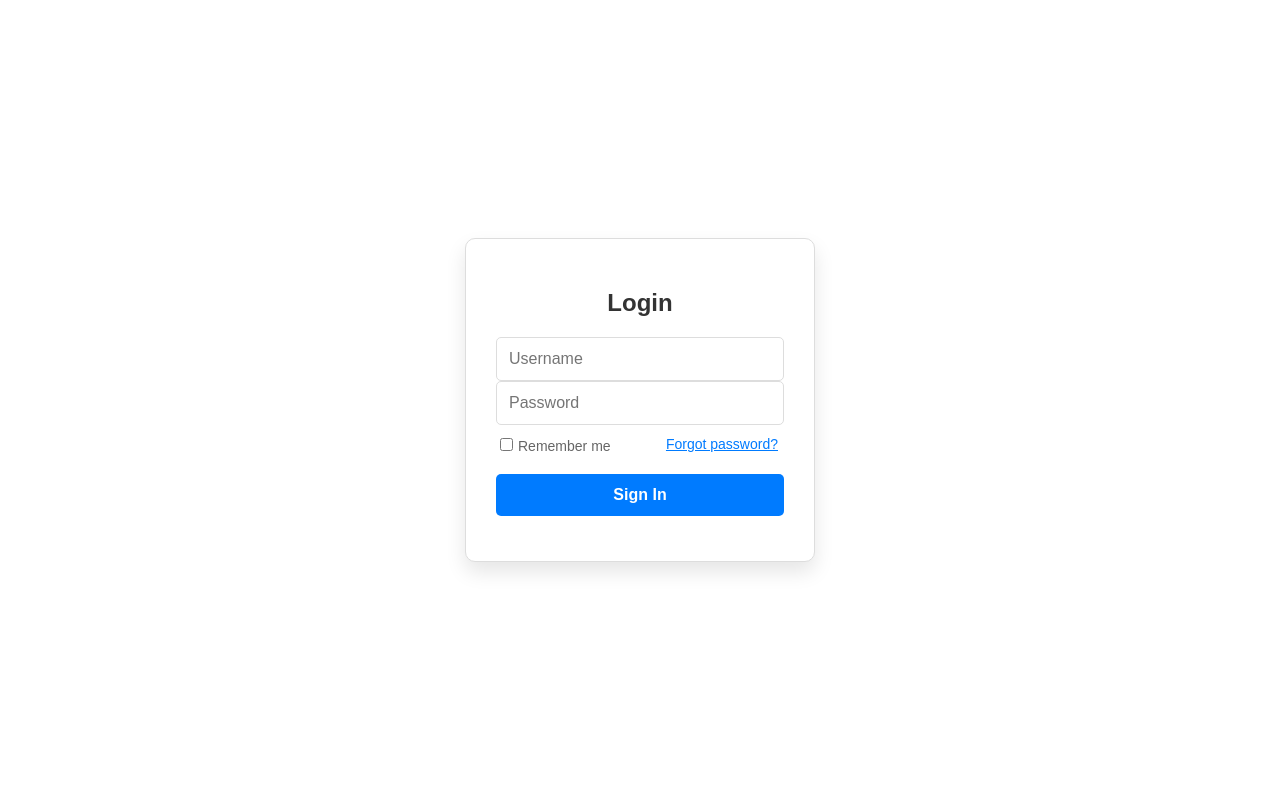
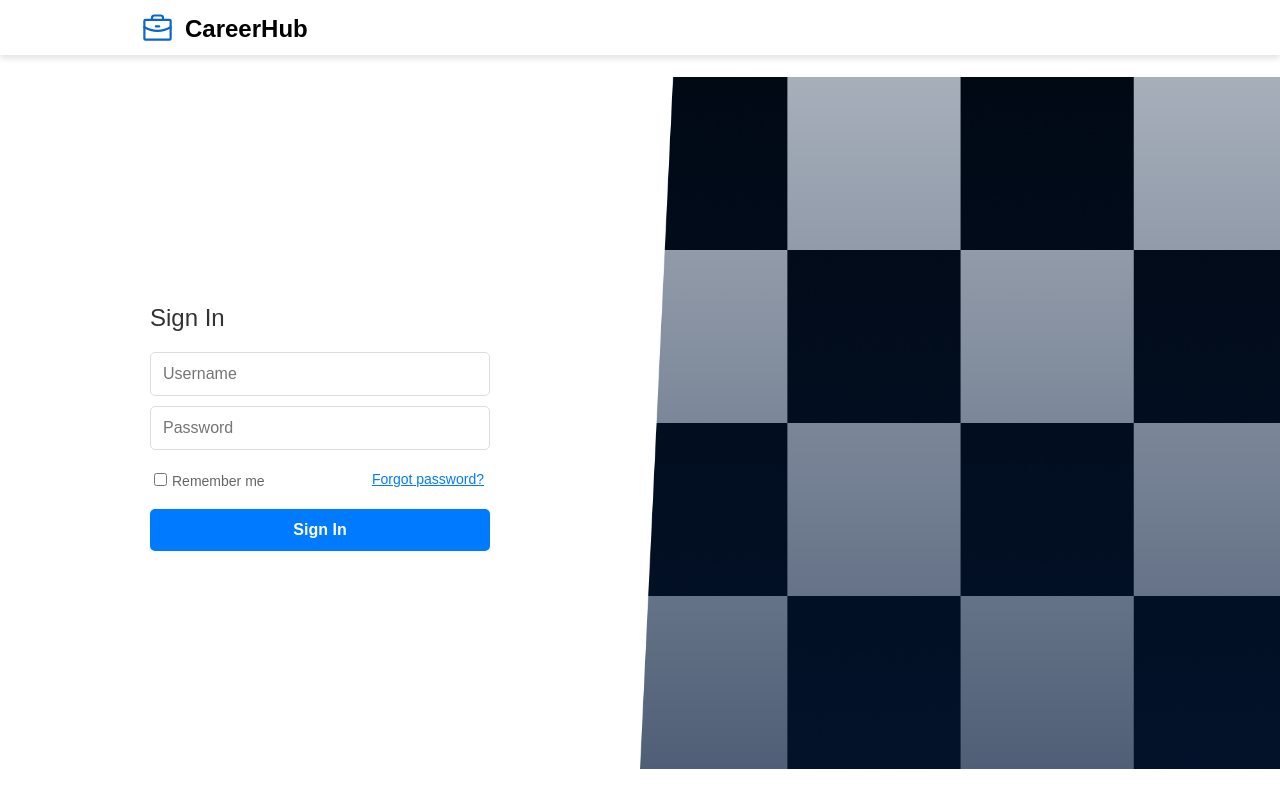
Before and after one commit to suzerain-r/career-hub-front, a React (Create React App) app: page /signin in a window 1280 px wide. Built offline with nearby package versions, Linux system fonts and the light colour scheme.

Commit message:
Auth and home changes

```diff
--- a/src/page/CreateStudent.js
+++ b/src/page/CreateStudent.js
@@ -1,5 +1,7 @@
 import React, { useState } from 'react';
-import '../style/create_student_style.css';
+import '../style/auth_style.css';
+import logo from "../resources/logo.svg";
+import fonImage from "../resources/auth-fon-image.png";
 
 const CreateStudent = () => {
 
@@ -46,43 +48,57 @@ const CreateStudent = () => {
     };
 
     return (
-        <div className="create-student-page">
-            <form onSubmit={handleSubmit} className="create-student-form">
-                <h2>Create Student</h2>
+        <div className="auth_container">
+            <header className="header">
+                <div className="logo_container">
+                    <img src={logo} className="header_logo"></img>
+                    <div className="header_logo_text">CareerHub</div>
+                </div>
+            </header>
+            <main className="main_container">
+                <form onSubmit={handleSubmit} className="auth_form">
+                    <h2 className="auth_title">Create Student</h2>
 
-                <div className="create-student_inputGroup">
+                    <div className="auth_inputGroup">
                         <input
                             type="text"
                             value={username}
                             onChange={(e) => setUsername(e.target.value)}
                             required
                             placeholder="Username"
-                        className="create-student_input"
+                            className="auth_input"
                         />
                     </div>
-                <div className="create-student_inputGroup">
+                    <div className="auth_inputGroup">
                         <input
                             type="email"
                             value={email}
                             onChange={(e) => setEmail(e.target.value)}
                             required
                             placeholder="Email"
-                        className="create-student_input"
+                            className="auth_input"
                         />
                     </div>
-                <div className="create-student_inputGroup">
+                    <div className="auth_inputGroup">
                         <input
                             type="password"
                             value={password}
                             onChange={(e) => setPassword(e.target.value)}
                             required
                             placeholder="Password"
-                        className="create-student_input"
+                            className="auth_input"
                         />
                     </div>
 
-                <button type="submit">Create Student</button>
+                    <button type="submit" className="auth_button">Create Student ➜</button>
                 </form>
+                <div className="fon_image_container">
+                    <img
+                        src={fonImage}
+                        className="fonImage"
+                    />
+                </div>
+            </main>
         </div>
 
     );
--- a/src/page/ForgotPassword.js
+++ b/src/page/ForgotPassword.js
@@ -1,6 +1,8 @@
 import React, { useState } from 'react';
 import '../style/auth_style.css';
 import { useNavigate } from "react-router-dom";
+import logo from "../resources/logo.svg";
+import fonImage from "../resources/auth-fon-image.png";
 
 const ForgotPassword = () => {
 
@@ -59,6 +61,14 @@ const ForgotPassword = () => {
 
     return (
         <div className="auth_container">
+            <header className="header">
+                <div className="logo_container">
+                    <img src={logo} className="header_logo"></img>
+                    <div className="header_logo_text">CareerHub</div>
+                </div>
+            </header>
+            <main className="main_container">
+
                 <form className="auth_form">
                     <h2 className="auth_title">Forgot Password</h2>
                     <div className="auth_inputGroup">
@@ -103,6 +113,14 @@ const ForgotPassword = () => {
 
                 </form>
 
+                <div className="fon_image_container">
+                    <img
+                        src={fonImage}
+                        className="fonImage"
+                    />
+                </div>
+            </main>
+
         </div>
     );
 };
--- a/src/page/ResetPassword.js
+++ b/src/page/ResetPassword.js
@@ -1,5 +1,7 @@
 import React, { useState } from 'react';
 import '../style/auth_style.css';
+import fonImage from "../resources/auth-fon-image.png";
+import logo from "../resources/logo.svg";
 
 const ResetPassword = () => {
 
@@ -32,6 +34,13 @@ const ResetPassword = () => {
 
     return (
         <div className="auth_container">
+            <header className="header">
+                <div className="logo_container">
+                    <img src={logo} className="header_logo"></img>
+                    <div className="header_logo_text">CareerHub</div>
+                </div>
+            </header>
+            <main className="main_container">
                 <form onSubmit={handleResetPassword} className="auth_form">
                     <h2 className="auth_title">Reset Password</h2>
                     <div className="auth_inputGroup">
@@ -60,6 +69,14 @@ const ResetPassword = () => {
 
                 </form>
 
+                <div className="fon_image_container">
+                    <img
+                        src={fonImage}
+                        className="fonImage"
+                    />
+                </div>
+            </main>
+
         </div>
     );
 };
--- a/src/page/SignIn.js
+++ b/src/page/SignIn.js
@@ -2,6 +2,8 @@ import React, { useState } from 'react';
 import '../style/auth_style.css';
 import { useNavigate } from 'react-router-dom';
 import {jwtDecode} from "jwt-decode";
+import logo from "../resources/logo.svg";
+import fonImage from '../resources/auth-fon-image.png';
 
 const SignIn = () => {
     const [username, setUsername] = useState('');
@@ -53,8 +55,15 @@ const SignIn = () => {
 
     return (
         <div className="auth_container">
+            <header className="header">
+                <div className="logo_container">
+                    <img src={logo} className="header_logo"></img>
+                    <div className="header_logo_text">CareerHub</div>
+                </div>
+            </header>
+            <main className="main_container">
                 <form onSubmit={handleLogin} className="auth_form">
-                <h2 className="auth_title">Login</h2>
+                    <h2 className="auth_title">Sign In</h2>
                     <div className="auth_inputGroup">
                         <input
                             type="username"
@@ -93,8 +102,16 @@ const SignIn = () => {
                     <button type="submit" className="auth_button">Sign In</button>
 
                 </form>
+
+                <div className="fon_image_container">
+                    <img
+                        src={fonImage}
+                        className="fonImage"
+                    />
                 </div>
-    );
+            </main>
+        </div>
+    )
 };
 
 export default SignIn;
--- a/src/style/auth_style.css
+++ b/src/style/auth_style.css
@@ -1,43 +1,86 @@
 body {
-    font-family: Arial, sans-serif;
-    background-color: #f4f6f8;
-    display: flex;
-    align-items: center;
-    justify-content: center;
-    height: 100vh;
-    margin: 0;
+    background-color: white !important;
 }
 
 .auth_container {
     display: flex;
+    flex-direction: column;
     align-items: center;
     justify-content: center;
+    background-color: white;
+}
+
+.header {
+    display: flex;
+    justify-content: left;
+    align-items: center;
+    background-color: #ffffff;
+    box-shadow: 0 4px 6px rgba(0, 0, 0, 0.1);
+    position: fixed;
     width: 100%;
+    top: 0;
+    left: 0;
+    padding: 10px 20px;
+    z-index: 10;
+}
+
+.logo_container {
+    display: flex;
+    margin-left: 120px;
+}
+
+
+.main_container {
+    margin-top: 50px;
+    display: flex;
+    width: 100%;
+    height: 100%;
+}
+
+
+.fon_image_container {
+    width: 50%;
+    height: 100%;
+    overflow: hidden;
+}
+
+.fonImage {
+    width: 100%;
+    height: 100%;
+    object-fit: cover;
 }
 
 .auth_form {
+    width: 50%;
     display: flex;
     flex-direction: column;
+    justify-content: center;
     align-items: center;
-    padding: 30px;
-    background-color: #ffffff;
-    border: 1px solid #ddd;
+    padding: 0 150px;
     border-radius: 10px;
-    box-shadow: 0 10px 20px rgba(0, 0, 0, 0.1);
-    width: 350px;
+}
+
+.select_container {
+    display: flex;
+    align-items: center;
+    width: 100%;
 }
 
 .auth_title {
     font-size: 24px;
-    font-weight: bold;
+    font-weight: normal;
     color: #333;
     margin-bottom: 20px;
+    width: 100%;
+    padding: 0;
 }
 
 .auth_inputGroup {
     display: flex;
     flex-direction: column;
-    width: 100%;
+    align-items: center;
+    width: 100%; /* Сохраняем текущую ширину */
+    margin-bottom: 10px;
 }
 
 .auth_label {
@@ -46,19 +89,31 @@ body {
     margin-bottom: 5px;
 }
 
-.auth_input, .auth_select {
+.auth_input {
     padding: 12px;
     font-size: 16px;
     border: 1px solid #ddd;
     border-radius: 5px;
     transition: border-color 0.3s;
+    width: 100%;
+    max-width: 500px;
 }
 
-.auth_input:focus, .auth_select:focus {
-    border-color: #007bff;
-    outline: none;
+
+.auth_select,
+.auth_input {
+    width: 100%;
+    font-size: 16px;
+    padding: 12px;
+    border: 1px solid #ddd;
+    border-radius: 5px;
+    transition: border-color 0.3s;
 }
 
+.auth_select {
+    margin-left: 20px;
+    width: calc(100% - 20px);
+}
 
 .auth_linkButton {
     background: none;
@@ -94,22 +149,11 @@ body {
     margin-right: 5px;
 }
 
-.auth_linkButton {
-    background: none;
-    border: none;
-    color: #007bff;
-    font-size: 14px;
-    cursor: pointer;
-    text-decoration: underline;
-    transition: opacity 0.3s;
-}
 
-.auth_linkButton:hover {
-    opacity: 0.8;
-}
 
 .auth_button {
     width: 100%;
+    max-width: 500px;
     padding: 12px;
     font-size: 16px;
     background-color: #007bff;
--- a/src/style/admin_style.css
+++ b/src/style/draft/admin_style.css
@@ -27,7 +27,7 @@ body {
 
 .logo_container {
     display: flex;
-    margin-left: 200px;
+    margin-left: 120px;
 }
 
 /* Заголовок формы */
@@ -81,7 +81,7 @@ body {
     color: #333;
     margin-bottom: 20px;
     width: 100%;
-    padding: 0px;
+    padding: 0;
     /*gap: 16px;*/
     /*align-items: flex-start;*/
 }
```
Also changed, not shown: src/page/AdminPage.js (+17 -14 lines), src/page/Home.js (+110 -66 lines), src/resources/auth-fon-image.png (added), src/resources/draft/auth-fon-image.png (added), src/style/draft/create_student_style.css (renamed from src/style/create_student_style.css). Lines whose indentation alone changed are shown as unchanged.
